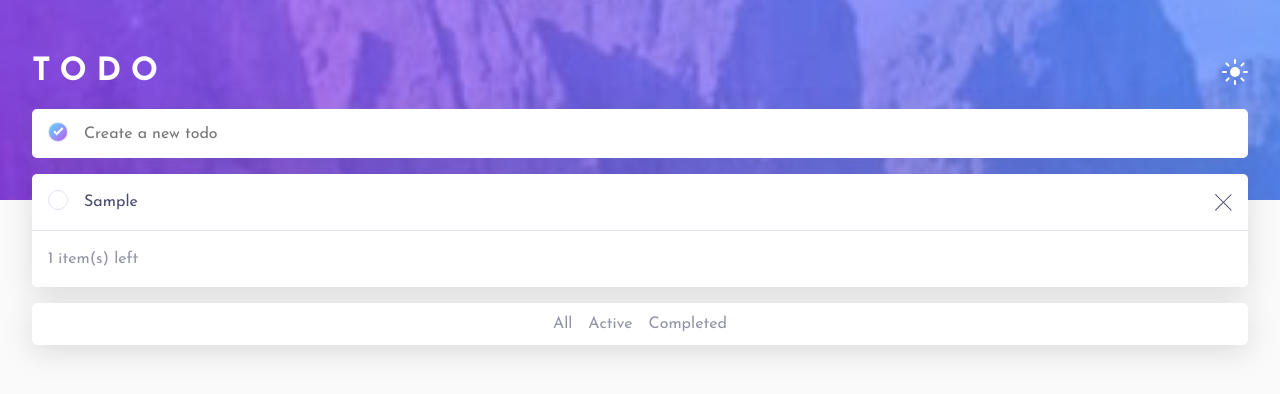
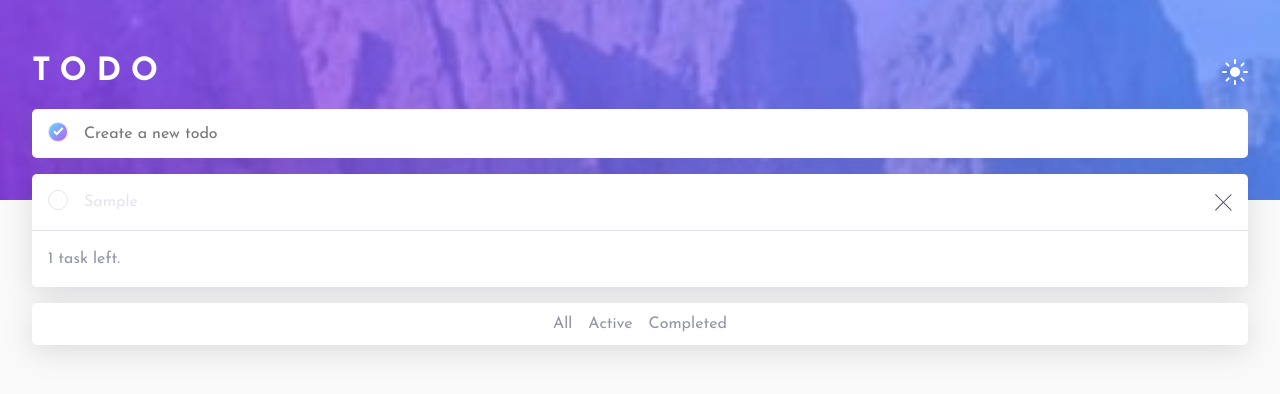
Before and after one commit to walkonmars36/next-todo-app, a Next.js app: page / in a window 1280 px wide. Both pictures are taken after typing "Sample" into the empty fields and a click on the button 58 px from the left and 131 px from the top of the page. Shown: the top 394 px of the page. Built offline with nearby package versions, Linux system fonts and the light colour scheme.

Commit message:
Added ThemeToggle component

```diff
--- a/package.json
+++ b/package.json
@@ -9,6 +9,8 @@
     "lint": "next lint"
   },
   "dependencies": {
+    "@emotion/react": "^11.11.0",
+    "@emotion/styled": "^11.11.0",
     "eslint": "8.40.0",
     "eslint-config-next": "13.4.1",
     "next": "13.4.1",
--- a/src/app/globals.css
+++ b/src/app/globals.css
@@ -4,8 +4,19 @@
 
 body {
   background-color: var(--col-v-light-grey);
-  color: var(--primary-font-col);
+  color: var(--col-v-light-grey-blue);
   font-weight: 400;
+  transition: background 0.25s ease-in-out;
+}
+
+body[data-theme="light"] {
+  background-color: var(--col-v-light-grey);
+  color: var(--col-v-dark-grey-blue);
+}
+
+body[data-theme="dark"] {
+  background-color: var(--col-v-dk-blue);
+  color: var(--col-v-light-grey-blue);
 }
 
 button.circle-btn {
--- a/src/app/page.jsx
+++ b/src/app/page.jsx
@@ -1,6 +1,6 @@
 "use client";
 
-import { useState } from "react";
+import { useEffect, useState } from "react";
 import styles from "./page.module.css";
 import Header from "@/components/Header/Header";
 import AddTodo from "@/components/AddTodo/AddTodo";
@@ -12,7 +12,7 @@ export default function Home() {
   const [filter, setFilter] = useState("all");
 
   function handleAddTodo(todo) {
-    setTodos([...todos, { text: todo, completed: false }]);
+    setTodos([...todos, { id: Date.now(), text: todo, status: "active" }]);
   }
 
   function handleToggleTodoCompleted(index) {
@@ -21,7 +21,7 @@ export default function Home() {
         if (i === index) {
           return {
             ...todo,
-            completed: !todo.completed,
+            status: todo.status === "active" ? "completed" : "active",
           };
         }
         return todo;
@@ -29,20 +29,28 @@ export default function Home() {
     );
   }
 
-  function handleDeleteTodo(index) {
-    const newTodos = todos.filter((_, i) => i !== index);
-    setTodos(newTodos);
-  }
-
   function handleFilterChange(filter) {
     setFilter(filter);
   }
 
   function handleClearCompleted() {
-    const newTodos = todos.filter((todo) => !todo.completed);
+    const newTodos = todos.map((todo) => {
+      if (todo.status === "completed") {
+        return { ...todo, status: "hidden" };
+      }
+      return todo;
+    });
     setTodos(newTodos);
-    setFilter("all");
   }
+
+  function handleDeleteTodo(id) {
+    const newTodos = todos.filter((todo) => todo.id !== id);
+    setTodos(newTodos);
+  }
+
+  useEffect(() => {
+    console.log("todos", todos);
+  }, [todos]);
 
   return (
     <div className={styles.page}>
--- a/src/app/styles/variables.module.css
+++ b/src/app/styles/variables.module.css
@@ -7,14 +7,22 @@
     hsl(280, 87%, 65%)
   );
 
-  /* Light theme */
+  --col-bright-blue: hsl(220, 98%, 61%);
+
+  /* Light Theme */
   --col-v-light-grey: hsl(0, 0%, 98%);
   --col-v-light-grey-blue: hsl(236, 33%, 92%);
   --col-light-grey-blue: hsl(233, 11%, 84%);
   --col-dark-grey-blue: hsl(235, 9%, 61%);
   --col-v-dark-grey-blue: hsl(235, 19%, 35%);
-  --col-bright-blue: hsl(220, 98%, 61%);
 
-  /* fonts colour */
-  --primary-font-col: var(--col-v-dark-grey-blue);
+  /* Dark Theme  */
+
+  --col-v-dk-blue: hsl(235, 21%, 11%);
+  --col-v-dk-des-blue: hsl(235, 24%, 19%);
+  --col-lt-grey-blue: hsl(234, 39%, 85%);
+  --col-hvr-lt-grey-blue: hsl(236, 33%, 92%);
+  --col-dk-grey-blue: hsl(234, 11%, 52%);
+  --col-v-dk-grey-blue-1: hsl(233, 14%, 35%);
+  --col-v-dk-grey-blue-2: hsl(237, 14%, 26%);
 }
--- a/src/components/Header/Header.jsx
+++ b/src/components/Header/Header.jsx
@@ -1,6 +1,8 @@
 import "./Header.scss";
+import styled from "@emotion/styled";
 import Image from "next/image";
 import IconSun from "/public/assets/images/icon-sun.svg";
+import IconMoon from "/public/assets/images/icon-moon.svg";
 
 const header = () => {
   return (
--- a/src/components/TodoList/TodoList.jsx
+++ b/src/components/TodoList/TodoList.jsx
@@ -1,6 +1,6 @@
 import "./TodoList.scss";
 import { DragDropContext, Droppable, Draggable } from "react-beautiful-dnd";
-import { useState } from "react";
+
 import Image from "next/image";
 import IconCheck from "/public/assets/images/icon-check.svg";
 import IconCross from "/public/assets/images/icon-cross.svg";
@@ -13,25 +13,33 @@ const TodoList = ({
   deleteTodo,
   clearCompleted,
 }) => {
-  const filteredTodos = todos.filter((todo, index) => {
+  const filteredTodos = todos.filter((todo) => {
     if (filter === "all") {
-      return true;
+      return todo.status === "active" || todo.status === "completed";
     } else if (filter === "active") {
-      return !todo.completed;
+      return todo.status === "active";
     } else if (filter === "completed") {
-      return todo.completed;
+      return todo.status === "completed" || todo.status === "hidden";
     }
     return false;
   });
 
-  const activeTodosCount = todos.filter((todo) => !todo.completed).length;
+  const activeTodosCount = todos.filter(
+    (todo) => todo.status === "active"
+  ).length;
+
+  console.log("activeTodosCount", activeTodosCount);
+
+  const completedTodosCount = todos.filter(
+    (todo) => todo.status === "hidden"
+  ).length;
 
   const showFooter =
     (activeTodosCount > 0 && filter === "all") ||
     filter === "active" ||
-    todos.some((todo) => todo.completed);
+    completedTodosCount >= 1;
 
-  const completedTodosCount = todos.filter((todo) => todo.completed).length;
+  console.log("completedTodosCount", completedTodosCount);
 
   function handleDragEnd(result) {
     if (!result.destination) {
@@ -66,25 +74,28 @@ const TodoList = ({
                     <li
                       className={`todos__item ${
                         index === 0 ? "first-item" : ""
-                      } ${todo.completed ? "todos__item--completed" : ""} `}
+                      } ${
+                        todo.status !== "active" ? "todos__item--completed" : ""
+                      } `}
                       ref={provided.innerRef}
                       {...provided.draggableProps}
                       {...provided.dragHandleProps}
                     >
                       <button
                         className={`btn circle-btn ${
-                          todo.completed ? "gradient" : ""
+                          todo.status !== "active" ? "gradient" : ""
                         }`}
                         onClick={() => {
                           toggleCompleted(index);
                         }}
                       >
-                        <Image src={IconCheck} alt="check item" />
+                        <Image src={IconCheck} alt="check completed item" />
                       </button>
                       {todo.text}
+                      {todo.status !== "hidden" && (
                         <button
                           className="btn todos__item-delete"
-                        onClick={() => deleteTodo(index)}
+                          onClick={() => deleteTodo(todo.id)}
                         >
                           <Image
                             className="icon-cross"
@@ -92,6 +103,7 @@ const TodoList = ({
                             alt="delete item"
                           />
                         </button>
+                      )}
                     </li>
                   )}
                 </Draggable>
@@ -103,21 +115,40 @@ const TodoList = ({
                 <li className="todos__item todos__item-footer">
                   {filter !== "completed" && (
                     <span className="todos__item-footer-text">
-                      {activeTodosCount} item(s) left
+                      {activeTodosCount >= 1 ? activeTodosCount : "No"}{" "}
+                      {activeTodosCount === 1 ? "task" : "tasks"} left.
                     </span>
                   )}
+
                   {filter === "completed" && (
                     <span className="todos__item-footer-text">
-                      {completedTodosCount} item(s) completed
+                      {completedTodosCount}{" "}
+                      {completedTodosCount === 1 ? "task" : "tasks"} completed
                     </span>
                   )}
-                  {todos.some((todo) => todo.completed) &&
-                    filter !== "active" && (
+
+                  {todos.some(
+                    (todo) => todo.status === "completed" && filter === "all"
+                  ) && (
                     <button
                       onClick={clearCompleted}
                       className="btn todos__clear-btn todos__item-footer-text"
                     >
                       Clear Completed
+                    </button>
+                  )}
+
+                  {todos.some((todo) => todo.status === "hidden") &&
+                    filter === "completed" && (
+                      <button
+                        onClick={() =>
+                          todos
+                            .filter((todo) => todo.status === "hidden")
+                            .forEach((todo) => deleteTodo(todo.id))
+                        }
+                        className="btn todos__clear-btn todos__item-footer-text"
+                      >
+                        Delete Completed
                       </button>
                     )}
                 </li>
@@ -127,9 +158,10 @@ const TodoList = ({
         </Droppable>
       </DragDropContext>
 
-      {filter === "completed" && !todos.some((todo) => todo.completed) && (
+      {filter === "completed" &&
+        !todos.some((todo) => todo.status === "hidden") && (
           <div className="no-completed-message">
-          Nothing completed yet, go and finish one of your tasks!
+            All done here, go and finish another task!
           </div>
         )}
     </>
--- a/src/components/TodoList/TodoList.scss
+++ b/src/components/TodoList/TodoList.scss
@@ -41,3 +41,12 @@
   width: clamp(0.75rem, 0.618rem + 0.563vw, 1.125rem);
   height: auto;
 }
+
+.no-completed-message {
+  text-align: center;
+  color: var(--col-dark-grey-blue);
+  padding: 1em;
+  background-color: #fff;
+  border-radius: 5px;
+  box-shadow: rgba(100, 100, 111, 0.2) 0px 7px 29px 0px;
+}
```
Also changed, not shown: src/components/ThemeToggle.jsx (added, +43 -0 lines), 1 other file (tests, documents, lock files or other folders). Lines whose indentation alone changed are shown as unchanged.
